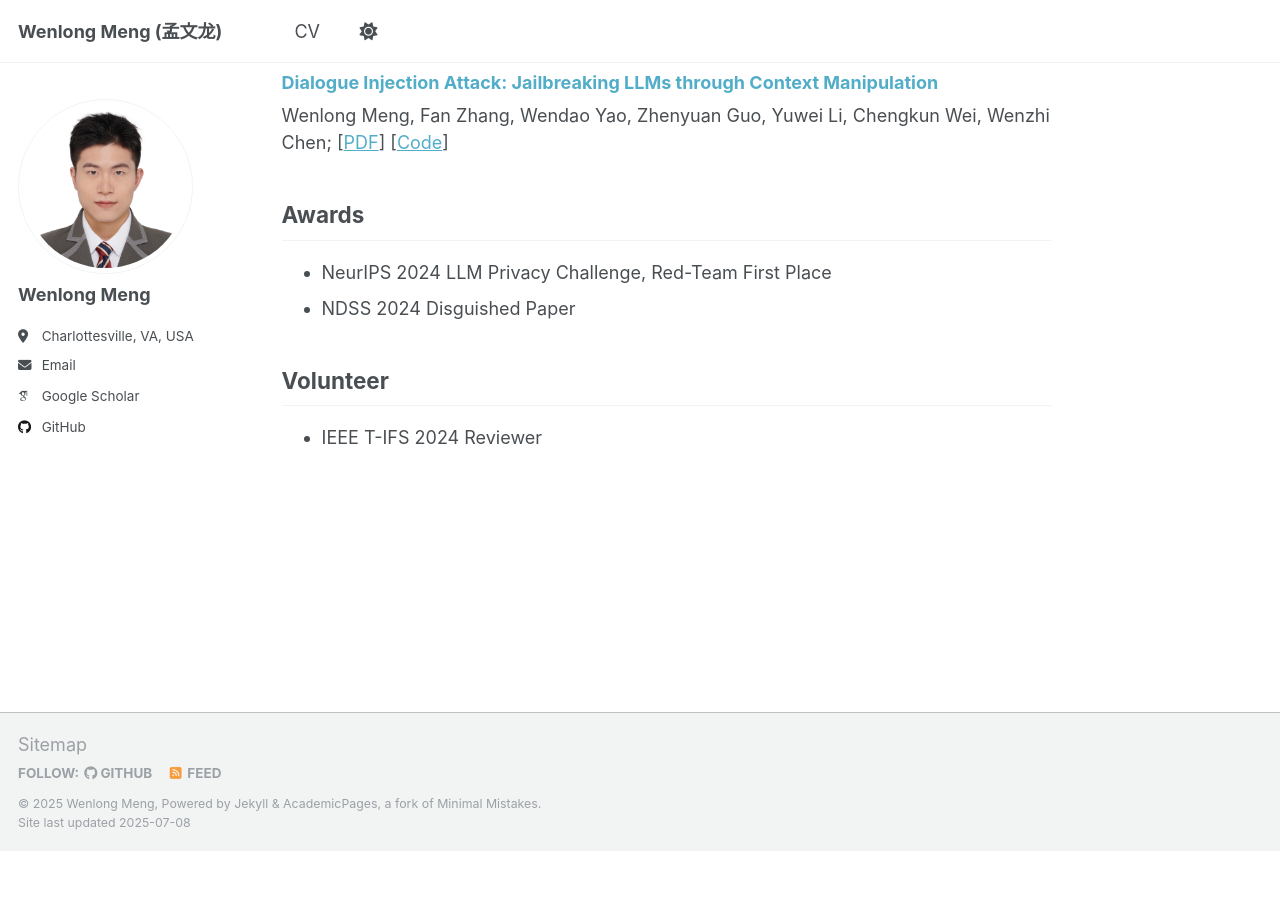
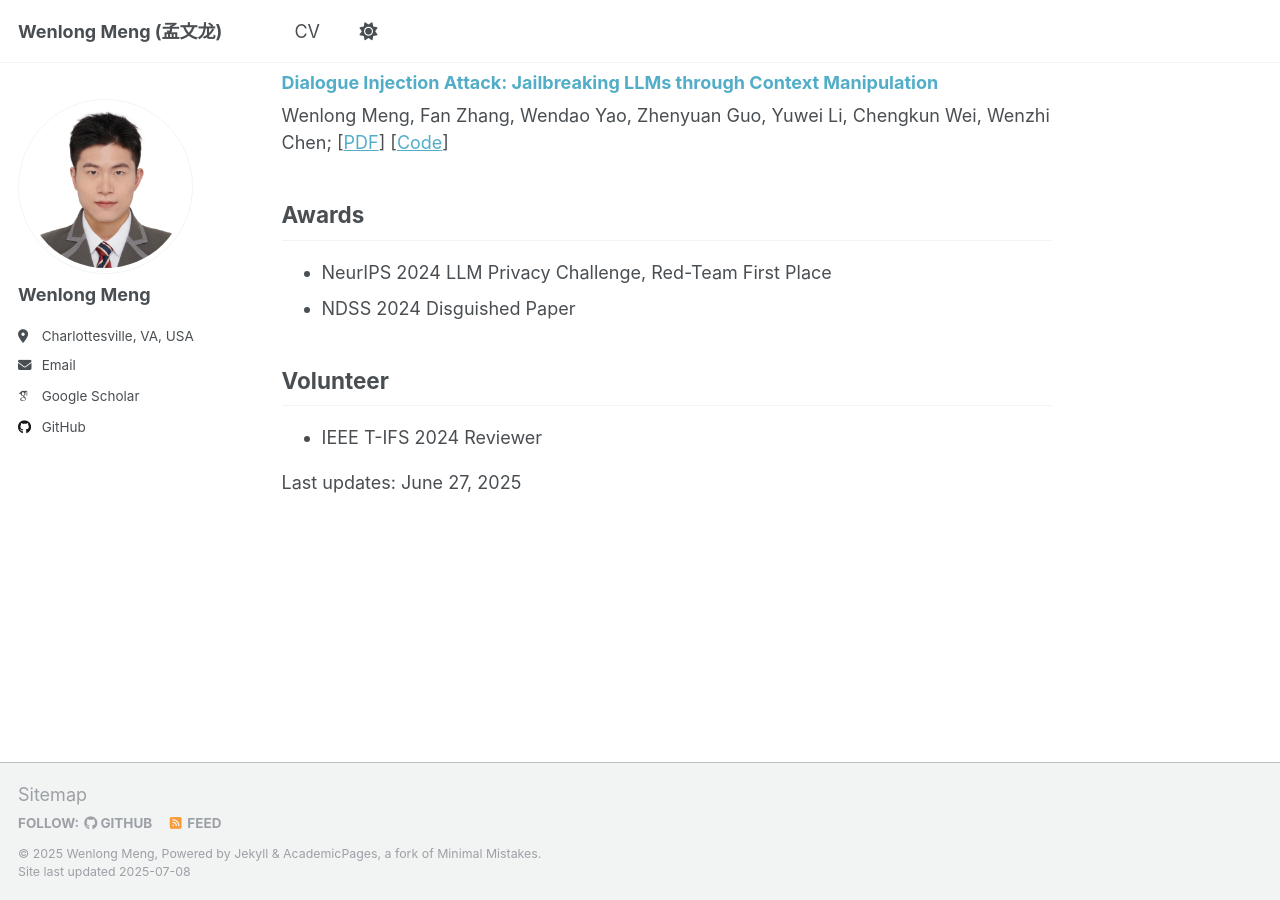
Before and after one commit to meng-wenlong/meng-wenlong.github.io, a Jekyll site: the page built from _pages/about.md, in a window 1280 px wide and 900 px high, scrolled down 1156 px. Built offline with Jekyll 4.4.1, drawn with Linux system fonts in a browser that asks for light colours; some web fonts are replaced; before the commit the page ends 2006 px from its top, so only the background shows below that.

Commit message:
update about

```diff
--- a/_pages/about.md
+++ b/_pages/about.md
@@ -60,3 +60,6 @@ Volunteer
 ------
 
 - IEEE T-IFS 2024 Reviewer
+
+
+Last updates: June 27, 2025
```
